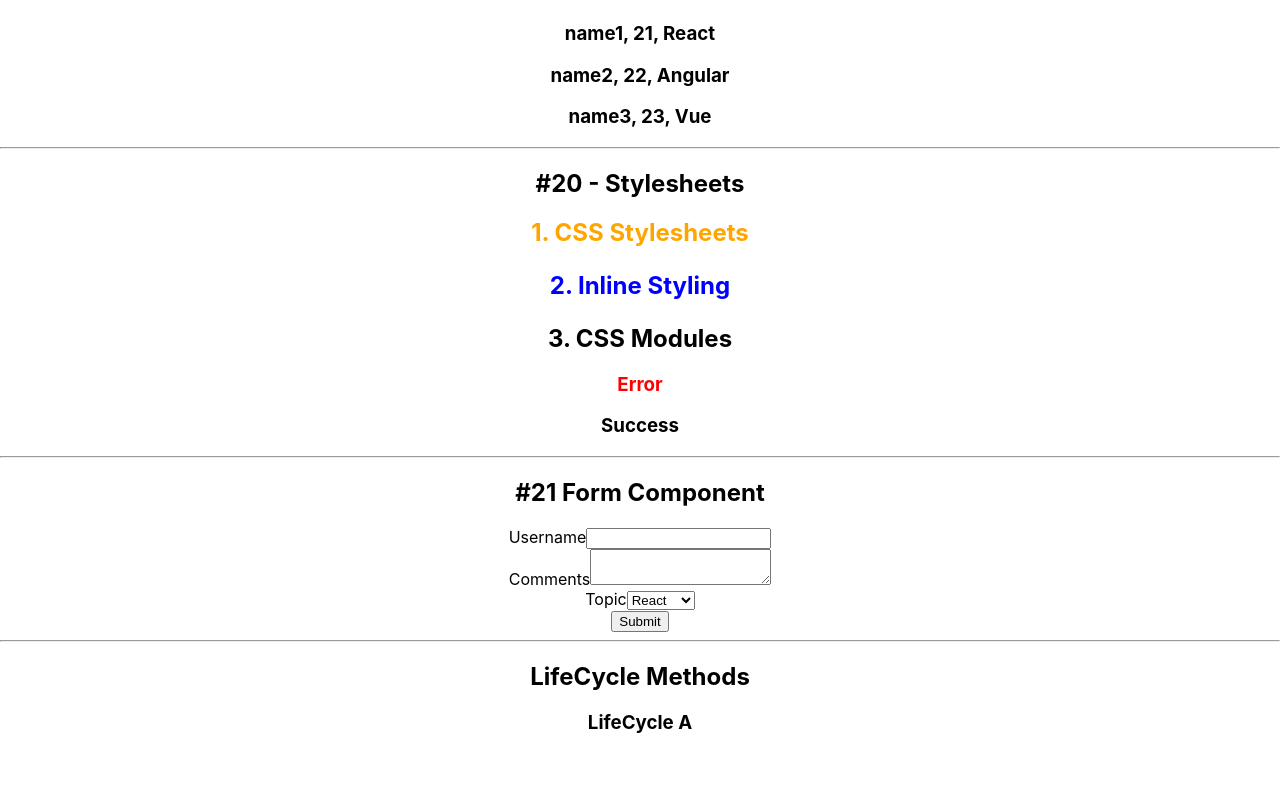
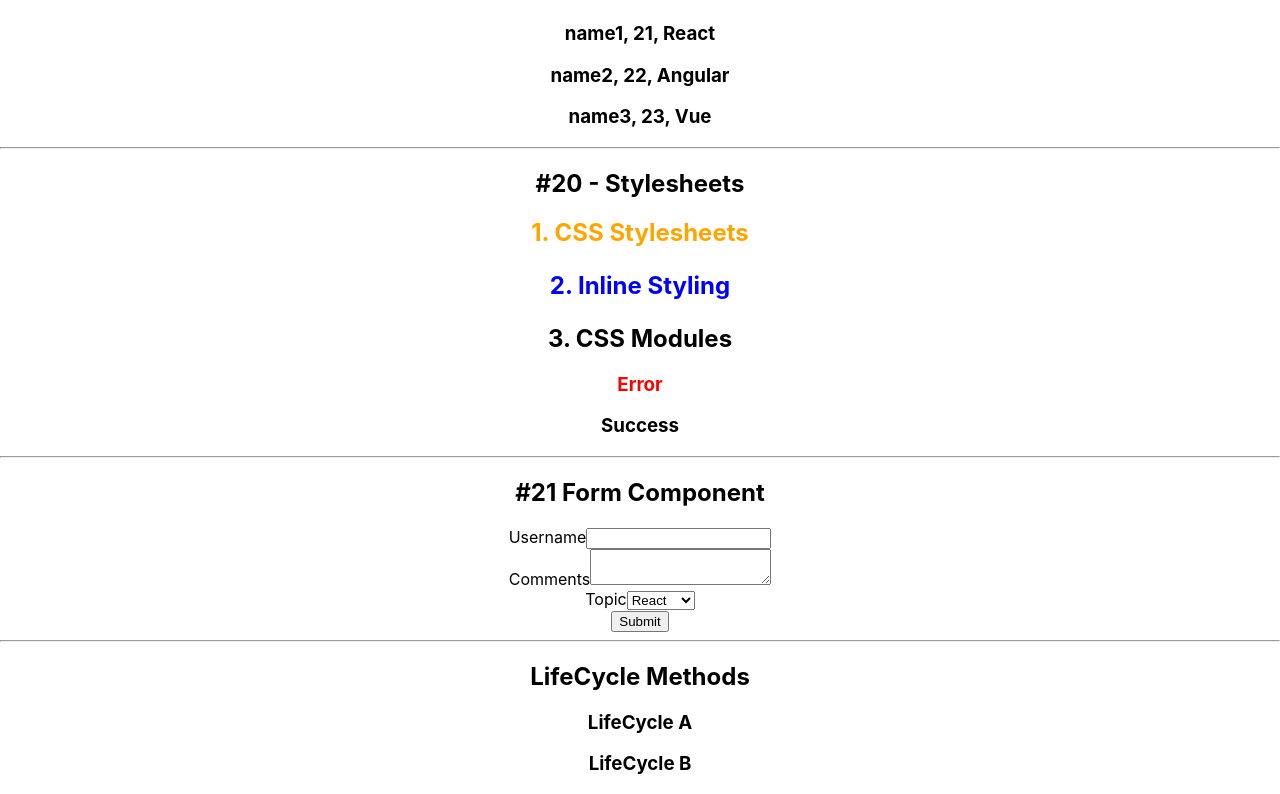
Before and after one commit to sagarteria/Sample-Create-React-App, a React (Create React App) app: page / in a window 1280 px wide. Shown: the part 1394-2188 px from the top of the page. Before the commit the page ends 2146 px from the top, so only its background shows below. Built offline with nearby package versions, Linux system fonts and the light colour scheme.

Commit message:
completed component mounting methods

```diff
--- a/src/components/LifecycleMethods/LifecycleA.js
+++ b/src/components/LifecycleMethods/LifecycleA.js
@@ -1,4 +1,5 @@
 import React, { Component } from 'react';
+import LifecycleB from './LifecycleB';
 
 class LifecycleA extends Component{
   constructor(props) {
@@ -27,6 +28,7 @@ class LifecycleA extends Component{
       <hr />
       <h2>LifeCycle Methods</h2>
       <h3>LifeCycle A</h3>
+      <LifecycleB />
       </>
     )
   }
--- a/src/components/LifecycleMethods/LifecycleB.js
+++ b/src/components/LifecycleMethods/LifecycleB.js
@@ -1,6 +1,6 @@
 import React, { Component } from 'react';
 
-class LifecycleA extends Component{
+class LifecycleB extends Component{
   constructor(props) {
     super(props);
 
@@ -8,28 +8,26 @@ class LifecycleA extends Component{
       name: 'name1'
     }
 
-    console.log('LifecycleA constructor');
+    console.log('LifecycleB constructor');
   }
 
   static getDerivedStateFromProps(props, state) {
-    console.log('LifecycleA getDerivedStateFromProps');
+    console.log('LifecycleB getDerivedStateFromProps');
     return null
   }
 
   componentDidMount(){
-    console.log('LifecycleA componentDidMount');
+    console.log('LifecycleB componentDidMount');
   }
 
   render () {
-    console.log('LifecycleA return');
+    console.log('LifecycleB return');
     return (
       <>
-      <hr />
-      <h2>LifeCycle Methods</h2>
-      <h3>LifeCycle A</h3>
+      <h3>LifeCycle B</h3>
       </>
     )
   }
 }
 
-export default LifecycleA
+export default LifecycleB
```
